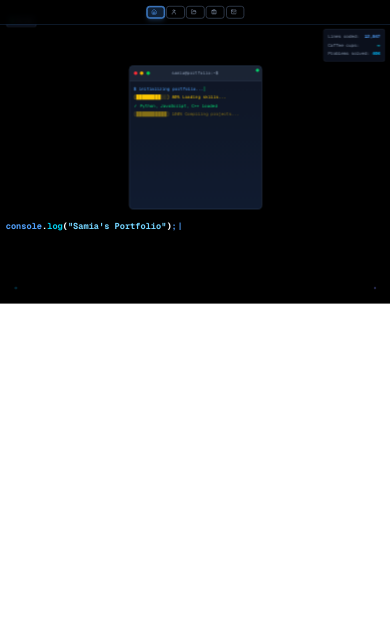
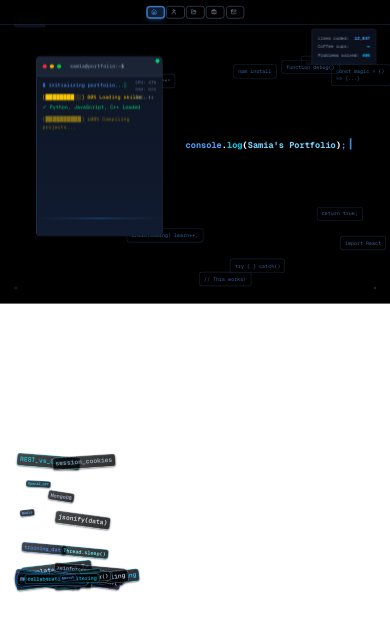
Before and after one commit to SamiaIslam22/portfolio-template, a Next.js app: page / in a window 390 px wide. Shown: the top 630 px of the page. Built offline with nearby package versions, Linux system fonts and the light colour scheme.

Commit message:
Backup current version before responsive fixes

```diff
--- a/src/app/page.tsx
+++ b/src/app/page.tsx
@@ -15,18 +15,6 @@ export default function Home() {
   const [activeSection, setActiveSection] = useState<string>('home');
   const [isAnimating, setIsAnimating] = useState<boolean>(false);
   const [showHomePage, setShowHomePage] = useState<boolean>(true);
-  const [isMobile, setIsMobile] = useState<boolean>(false);
-
-  // Check if mobile/tablet
-  useEffect(() => {
-    const checkMobile = () => {
-      setIsMobile(window.innerWidth < 768);
-    };
-
-    checkMobile();
-    window.addEventListener('resize', checkMobile);
-    return () => window.removeEventListener('resize', checkMobile);
-  }, []);
 
   // Disable scrolling always - we control all navigation
   useEffect(() => {
@@ -81,7 +69,7 @@ export default function Home() {
       <AnimatePresence>
         {showHomePage && (
           <motion.div
-            className="min-h-screen flex flex-col justify-center items-center relative z-10 px-4"
+            className="h-screen flex flex-col justify-center items-center relative z-10"
             initial={{ opacity: 1, y: 0 }}
             exit={{
               opacity: 0,
@@ -89,14 +77,13 @@ export default function Home() {
               transition: { duration: 1.5, ease: "easeInOut" }
             }}
           >
-            {/* Floating Code Snippets - Only show on desktop */}
-            {!isMobile && (
+            {/* Floating Code Snippets - Random positions and more words */}
             <div className="absolute inset-0 overflow-hidden pointer-events-none">
-                {[...Array(8)].map((_, i) => {
-                  // Generate random positions avoiding center area
+              {[...Array(12)].map((_, i) => {
+                // Generate random positions each time - avoiding center area
                 const centerX = 50; // Center percentage
                 const centerY = 50; // Center percentage
-                  const avoidRadius = 30; // Percentage radius to avoid center
+                const avoidRadius = 25; // Percentage radius to avoid center
 
                 let x, y;
                 do {
@@ -106,20 +93,23 @@ export default function Home() {
                   Math.sqrt(Math.pow(x - centerX, 2) + Math.pow(y - centerY, 2)) < avoidRadius
                 );
 
-                  // Array of code snippets
+                // Array of more code snippets
                 const codeSnippets = [
                   'stack_overflow', 'console.log("*")', 'const magic = () => {...}',
                   'while(coding) learn++;', '// This works!', 'git commit -m "*"',
-                    'npm install', 'async/await', 'try { } catch()', 'function debug()'
+                  'npm install', 'async/await', 'try { } catch()', 'function debug()',
+                  'return true;', 'import React', 'export default', 'useState()',
+                  'useEffect()', '=> arrow func', 'null_pointer', 'undefined'
                 ];
 
                 return (
                   <motion.div
                     key={`float-${i}`}
-                      className="floating-code absolute text-xs sm:text-sm font-mono text-blue-400/60 bg-black/50 px-2 sm:px-3 py-1 sm:py-2 rounded-lg border border-blue-400/20"
+                    className="absolute text-sm font-mono text-blue-400/60 bg-black/50 px-3 py-2 rounded-lg border border-blue-400/20"
                     style={{
                       left: `${x}%`,
                       top: `${y}%`,
+                      transform: 'rotate(0deg)' // Keep straight
                     }}
                     initial={{
                       opacity: 0,
@@ -128,6 +118,7 @@ export default function Home() {
                     animate={{
                       opacity: 1,
                       scale: 1,
+                      rotate: 0
                     }}
                     transition={{
                       duration: 1,
@@ -142,13 +133,12 @@ export default function Home() {
                 );
               })}
             </div>
-            )}
 
-            {/* Main Content - Responsive layout */}
-            <div className="homepage-layout w-full max-w-7xl">
+            {/* Main Content - Side by side layout */}
+            <div className="flex items-center justify-center gap-16 mb-8 z-20 max-w-7xl mx-auto">
               {/* Enhanced Terminal Window */}
               <motion.div
-                className="terminal-container flex-shrink-0"
+                className="flex-shrink-0"
                 initial={{ scale: 0.8, opacity: 0 }}
                 animate={{ scale: 1, opacity: 1 }}
                 transition={{ delay: 0.5, duration: 0.8, type: "spring" }}
@@ -158,7 +148,7 @@ export default function Home() {
 
               {/* Title Section */}
               <motion.div
-                className="title-section flex-shrink-0 mt-8 lg:mt-0"
+                className="text-center flex-shrink-0"
                 initial={{ scale: 0, opacity: 0 }}
                 animate={{ scale: 1, opacity: 1 }}
                 transition={{
@@ -168,7 +158,7 @@ export default function Home() {
                   stiffness: 100
                 }}
               >
-                <h1 className="text-2xl sm:text-3xl md:text-4xl lg:text-5xl xl:text-6xl font-bold mb-4 leading-tight">
+                <h1 className="text-2xl md:text-4xl lg:text-6xl font-bold mb-4">
                   <motion.span
                     className="text-blue-400"
                     initial={{ opacity: 0 }}
@@ -207,7 +197,7 @@ export default function Home() {
                     animate={{ opacity: 1 }}
                     transition={{ delay: 1.9 }}
                   >
-                    {"\"Samia's Portfolio\""}
+                    {"Samia's Portfolio"}
                   </motion.span>
                   <motion.span
                     className="text-white"
@@ -227,7 +217,7 @@ export default function Home() {
                   </motion.span>
                   {/* Blinking Cursor */}
                   <motion.span
-                    className="text-blue-400 ml-0.5 text-2xl sm:text-3xl md:text-4xl lg:text-5xl xl:text-6xl"
+                    className="text-blue-400 ml-0.5 text-4xl md:text-5xl lg:text-7xl"
                     initial={{ opacity: 0 }}
                     animate={{
                       opacity: [0, 1, 1, 0]
@@ -243,12 +233,20 @@ export default function Home() {
                     |
                   </motion.span>
                 </h1>
+                <motion.div
+                  className="text-blue-400 text-sm md:text-base"
+                  initial={{ opacity: 0 }}
+                  animate={{ opacity: 1 }}
+                  transition={{ delay: 2.5 }}
+                >
+                  <span className="text-slate-400">{/* Building the future, one commit at a time */}</span>
+                </motion.div>
               </motion.div>
             </div>
 
-            {/* Stats Panel - Responsive positioning */}
+            {/* Stats Panel - Simplified */}
             <motion.div
-              className="stats-panel absolute top-20 right-4 sm:right-10 text-xs font-mono text-slate-400 bg-gray-900/70 backdrop-blur-sm p-3 sm:p-4 rounded-lg border border-slate-600/30"
+              className="absolute top-20 right-10 text-xs font-mono text-slate-400 bg-gray-900/70 backdrop-blur-sm p-4 rounded-lg border border-slate-600/30"
               initial={{ opacity: 0, x: 50 }}
               animate={{ opacity: 1, x: 0 }}
               transition={{ delay: 2.8, duration: 0.8 }}
@@ -271,7 +269,7 @@ export default function Home() {
 
             {/* Status Indicator */}
             <motion.div
-              className="absolute top-10 left-4 sm:left-10 flex items-center gap-2 text-xs text-slate-400 bg-gray-900/70 backdrop-blur-sm px-3 py-2 rounded-lg border border-slate-600/30"
+              className="absolute top-10 left-10 flex items-center gap-2 text-xs text-slate-400 bg-gray-900/70 backdrop-blur-sm px-3 py-2 rounded-lg border border-slate-600/30"
               initial={{ opacity: 0, scale: 0 }}
               animate={{ opacity: 1, scale: 1 }}
               transition={{ delay: 3, type: "spring" }}
@@ -294,7 +292,7 @@ export default function Home() {
       <AnimatePresence>
         {!showHomePage && (
           <motion.div
-            className="min-h-screen section-container"
+            className="min-h-screen"
             initial={{ y: typeof window !== 'undefined' ? window.innerHeight : 1000 }}
             animate={{ y: 0 }}
             exit={{ y: typeof window !== 'undefined' ? window.innerHeight : 1000 }}
@@ -312,13 +310,11 @@ export default function Home() {
         )}
       </AnimatePresence>
 
-      {/* Word Pile - Hide on mobile to prevent issues */}
-      {!isMobile && (
+      {/* Word Pile - Enhanced with fall and formation animations */}
       <WordPile
         isAnimating={isAnimating}
         targetSection={activeSection}
       />
-      )}
     </main>
   );
 }
--- a/src/components/EnhancedTerminal.tsx
+++ b/src/components/EnhancedTerminal.tsx
@@ -15,20 +15,8 @@ const EnhancedTerminal = () => {
   const [lines, setLines] = useState<TerminalLine[]>([]);
   const [currentLineIndex, setCurrentLineIndex] = useState(0);
   const [isBooting, setIsBooting] = useState(true);
-  const [isMobile, setIsMobile] = useState(false);
 
-  // Check screen size
-  useEffect(() => {
-    const checkMobile = () => {
-      setIsMobile(window.innerWidth < 768);
-    };
-
-    checkMobile();
-    window.addEventListener('resize', checkMobile);
-    return () => window.removeEventListener('resize', checkMobile);
-  }, []);
-
-  // Boot sequence data - adjusted for mobile
+  // Boot sequence data
   const bootSequence: TerminalLine[] = [
     { id: '1', type: 'command', text: '$ initializing portfolio...', delay: 0, showCursor: true },
     { id: '2', type: 'loading', text: '[████████░░] 80% Loading skills...', delay: 1000 },
@@ -98,17 +86,14 @@ const EnhancedTerminal = () => {
     }
   };
 
-  // Responsive dimensions
-  const terminalStyle = {
-    width: isMobile ? 'min(95vw, 400px)' : 'min(90vw, 600px)',
-    height: isMobile ? 'min(60vh, 400px)' : 'min(70vh, 500px)',
-    maxHeight: isMobile ? '400px' : '500px'
-  };
-
   return (
     <motion.div
-      className="relative mx-auto bg-gray-900/95 rounded-xl border border-slate-600/50 overflow-hidden backdrop-blur-sm terminal-content"
-      style={terminalStyle}
+      className="relative mx-auto bg-gray-900/95 rounded-xl border border-slate-600/50 overflow-hidden backdrop-blur-sm"
+      style={{
+        width: 'min(90vw, 600px)',
+        height: 'min(70vh, 500px)',
+        maxHeight: '500px'
+      }}
       initial={{ scale: 0, opacity: 0 }}
       animate={{ scale: 1, opacity: 1 }}
       transition={{
@@ -119,37 +104,37 @@ const EnhancedTerminal = () => {
       }}
     >
       {/* Terminal Header */}
-      <div className="flex items-center justify-between p-3 sm:p-4 bg-gray-800/80 border-b border-slate-600/50">
+      <div className="flex items-center justify-between p-4 bg-gray-800/80 border-b border-slate-600/50">
         <div className="flex space-x-2">
           <motion.div
-            className="w-2.5 h-2.5 sm:w-3 sm:h-3 bg-red-500 rounded-full cursor-pointer"
+            className="w-3 h-3 bg-red-500 rounded-full cursor-pointer"
             whileHover={{ scale: 1.2 }}
             whileTap={{ scale: 0.9 }}
           />
           <motion.div
-            className="w-2.5 h-2.5 sm:w-3 sm:h-3 bg-yellow-500 rounded-full cursor-pointer"
+            className="w-3 h-3 bg-yellow-500 rounded-full cursor-pointer"
             whileHover={{ scale: 1.2 }}
             whileTap={{ scale: 0.9 }}
           />
           <motion.div
-            className="w-2.5 h-2.5 sm:w-3 sm:h-3 bg-green-500 rounded-full cursor-pointer"
+            className="w-3 h-3 bg-green-500 rounded-full cursor-pointer"
             whileHover={{ scale: 1.2 }}
             whileTap={{ scale: 0.9 }}
           />
         </div>
-        <div className="text-xs sm:text-sm text-slate-400 font-mono">
+        <div className="text-sm text-slate-400 font-mono">
           samia@portfolio:~$
         </div>
-        <div className="w-12 sm:w-16" /> {/* Spacer */}
+        <div className="w-16" /> {/* Spacer */}
       </div>
 
       {/* Terminal Content */}
-      <div className="p-3 sm:p-4 h-full overflow-y-auto font-mono text-xs sm:text-sm">
-        <motion.div className="space-y-1 sm:space-y-2">
+      <div className="p-4 h-full overflow-y-auto font-mono text-sm">
+        <motion.div className="space-y-2">
           {lines.map((line, index) => (
             <motion.div
               key={line.id}
-              className={`${getLineColor(line.type)} leading-relaxed typewriter-text`}
+              className={`${getLineColor(line.type)} leading-relaxed`}
               initial={{ opacity: 0, x: -20 }}
               animate={{ opacity: 1, x: 0 }}
               transition={{ delay: 0.1, duration: 0.3 }}
@@ -196,8 +181,7 @@ const EnhancedTerminal = () => {
           ))}
         </motion.div>
 
-        {/* System stats sidebar - Only on desktop */}
-        {!isMobile && (
+        {/* System stats sidebar */}
         <motion.div
           className="absolute top-16 right-4 text-xs text-slate-400 space-y-1"
           initial={{ opacity: 0, x: 20 }}
@@ -223,15 +207,13 @@ const EnhancedTerminal = () => {
             NET: ↑↓
           </motion.div>
         </motion.div>
-        )}
       </div>
 
       {/* Terminal glow effect */}
       <div className="absolute inset-0 rounded-xl bg-gradient-to-t from-blue-500/5 to-transparent pointer-events-none" />
       <div className="absolute inset-0 rounded-xl ring-1 ring-blue-400/20 pointer-events-none" />
 
-      {/* Scanning line effect - Only on desktop */}
-      {!isMobile && (
+      {/* Scanning line effect */}
       <motion.div
         className="absolute left-0 w-full h-0.5 bg-gradient-to-r from-transparent via-blue-400/60 to-transparent"
         initial={{ top: '10%' }}
@@ -243,11 +225,10 @@ const EnhancedTerminal = () => {
           repeatDelay: 5
         }}
       />
-      )}
 
       {/* Network activity indicator */}
       <motion.div
-        className="absolute top-2 right-2 w-1.5 h-1.5 sm:w-2 sm:h-2 bg-green-400 rounded-full"
+        className="absolute top-2 right-2 w-2 h-2 bg-green-400 rounded-full"
         animate={{
           scale: [1, 1.5, 1],
           opacity: [0.7, 1, 0.7]
```
Lines whose indentation alone changed are shown as unchanged.
